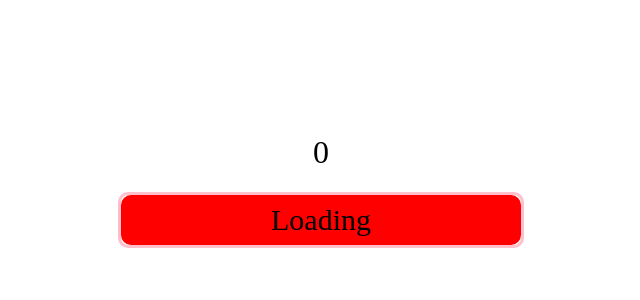
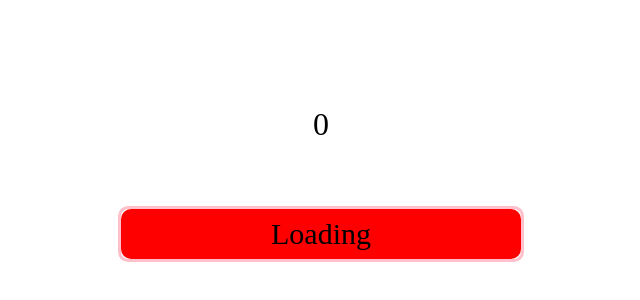
Before and after one commit to Gabewest1/pomodoro-clock, a website built with webpack: page index.html in a window 1280 px wide. Shown: the part 216-516 px from the top of the page, without its empty margins (319-959 px from the left). Built offline with nearby package versions, Linux system fonts and the light colour scheme; some packages are replaced by stand-ins of ours.

Commit message:
Added html and styles for `.container` element to center the timer

```diff
--- a/index.html
+++ b/index.html
@@ -3,12 +3,14 @@
     <meta name="viewport" content="width=device-width, initial-scale=1.0">
 </head>
 <body>
-    <div class="timer">
+    <div class="container">
+        <div class="timer">
 
-    </div>
-    <div class="btn">
-        <div class="loading-bar"></div>
-        Loading
+        </div>
+        <div class="btn">
+            <div class="loading-bar"></div>
+            Loading
+        </div>
     </div>
 
     <script src="bundle.js"></script>
--- a/styles.css
+++ b/styles.css
@@ -4,7 +4,13 @@
     --secondary: "#064A79";
     --tertiary: "#AABA00";
 }
-
+.container {
+    height: 100%;
+    display: flex;
+    flex-direction: column;
+    align-items: center;
+    justify-content: center;
+}
 .btn, .loading-bar {
     border-radius: 10px;
 }
@@ -14,7 +20,6 @@
     height: var(--startBtnHeight);
     font-size: 30px;
     line-height: 50px;
-    margin: 300px auto;
     text-align: center;
     border: solid 3px pink;
 }
@@ -34,10 +39,6 @@
     height: 100px;
     font-size: 2em;
     text-align: center;
-    margin: 0 auto;
-    position: relative;
-    top: 50%;
-    transform: translateY(-50%);
     border-radius: 50%;
     background-color: var(--secondary);
 }
```
